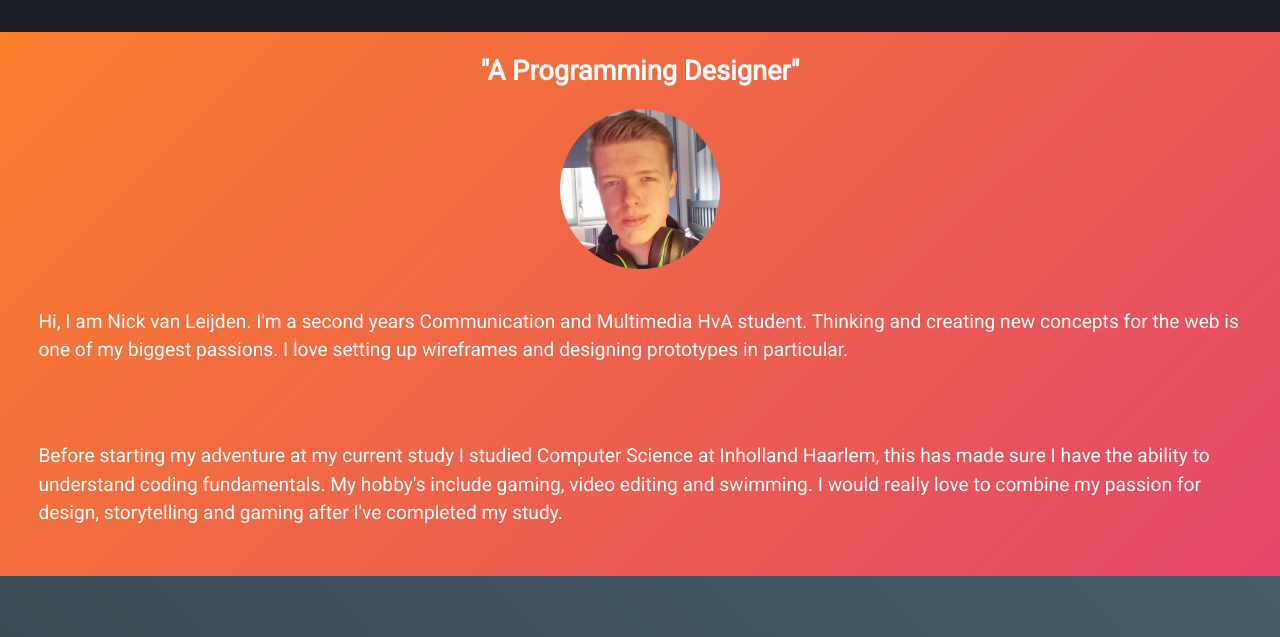
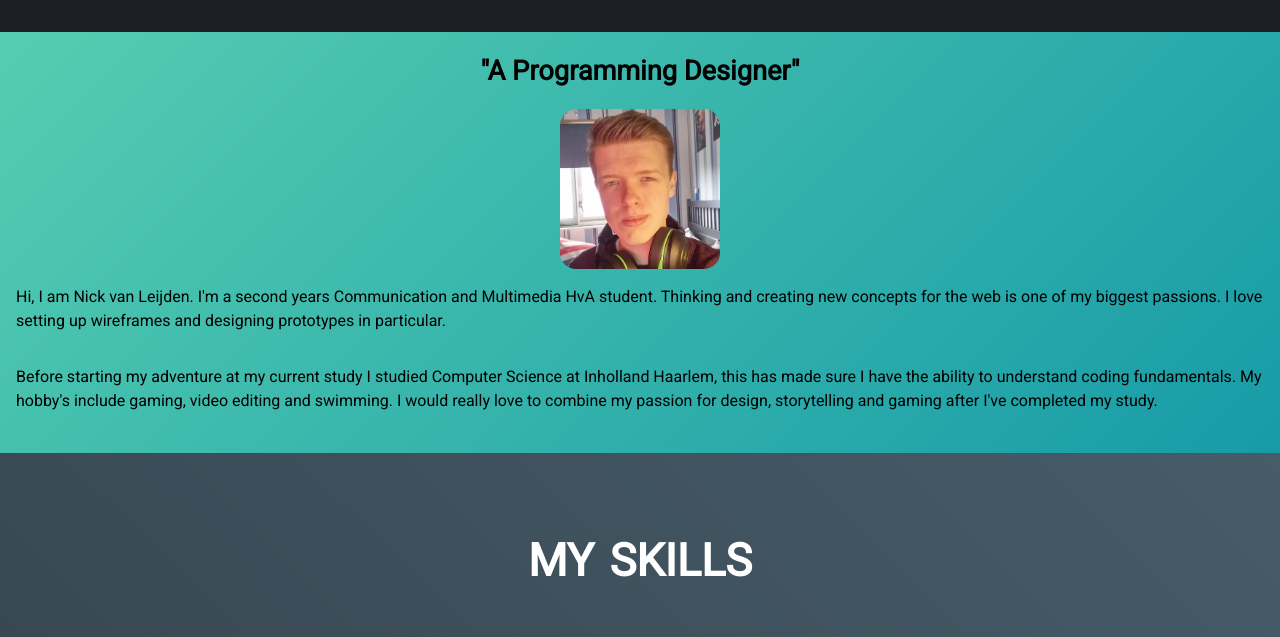
Before and after one commit to Nvleijden/Portfolio_Nic, a plain HTML site: page index.html in a window 1280 px wide. Shown: the part 768-1405 px from the top of the page. Drawn offline with Linux system fonts and the light colour scheme.

Commit message:
Revert "update5"
This reverts commit dca778f4ea552b18cb13db8630c69581a206fcc0.

```diff
--- a/css/main.css
+++ b/css/main.css
@@ -234,6 +234,12 @@ aside div:nth-of-type(2) button:first-of-type {
     width: 2em;
     height: 2em;
     margin: auto auto;
+
+}
+
+#forward:hover,
+#forward:focus {
+    background-color: red;
 }
 
 /* PLAYER INFO END */
@@ -267,20 +273,19 @@ article:first-of-type {
     display: flex;
     flex-direction: column;
     text-align: center;
-    background: rgba(249, 127, 45, 1);
-    background: -moz-linear-gradient(-45deg, rgba(249, 127, 45, 1) 0%, rgba(227, 71, 105, 1) 100%);
-    background: -webkit-gradient(left top, right bottom, color-stop(0%, rgba(249, 127, 45, 1)), color-stop(100%, rgba(227, 71, 105, 1)));
-    background: -webkit-linear-gradient(-45deg, rgba(249, 127, 45, 1) 0%, rgba(227, 71, 105, 1) 100%);
-    background: -o-linear-gradient(-45deg, rgba(249, 127, 45, 1) 0%, rgba(227, 71, 105, 1) 100%);
-    background: -ms-linear-gradient(-45deg, rgba(249, 127, 45, 1) 0%, rgba(227, 71, 105, 1) 100%);
-    background: linear-gradient(135deg, rgba(249, 127, 45, 1) 0%, rgba(227, 71, 105, 1) 100%);
-    filter: progid:DXImageTransform.Microsoft.gradient( startColorstr='#f97f2d', endColorstr='#e34769', GradientType=1);
-    color: white;
+    background: rgba(85, 205, 177, 1);
+    background: -moz-linear-gradient(-45deg, rgba(85, 205, 177, 1) 0%, rgba(23, 155, 167, 1) 100%);
+    background: -webkit-gradient(left top, right bottom, color-stop(0%, rgba(85, 205, 177, 1)), color-stop(100%, rgba(23, 155, 167, 1)));
+    background: -webkit-linear-gradient(-45deg, rgba(85, 205, 177, 1) 0%, rgba(23, 155, 167, 1) 100%);
+    background: -o-linear-gradient(-45deg, rgba(85, 205, 177, 1) 0%, rgba(23, 155, 167, 1) 100%);
+    background: -ms-linear-gradient(-45deg, rgba(85, 205, 177, 1) 0%, rgba(23, 155, 167, 1) 100%);
+    background: linear-gradient(135deg, rgba(85, 205, 177, 1) 0%, rgba(23, 155, 167, 1) 100%);
+    filter: progid:DXImageTransform.Microsoft.gradient( startColorstr='#55cdb1', endColorstr='#179ba7', GradientType=1)
 }
 
 article:first-of-type > img:first-of-type {
     width: 10em;
-    border-radius: 5em;
+    border-radius: 1em;
     align-self: center;
 }
 
@@ -291,9 +296,9 @@ article:first-of-type > h2 {
 
 article:first-of-type > p {
     text-align: left;
-    font-size: 1.2em;
+    font-size: 1em;
     line-height: 1.5em;
-    margin: 2em 2em
+    margin: 1em 1em
 }
 
 article:first-of-type > p:nth-of-type(2) {
@@ -346,7 +351,6 @@ article:nth-of-type(2) > section > p {
     width: 90%;
     margin: 0 auto;
     max-width: 20em;
-    font-size: 1.2em;
 }
 
 article:nth-of-type(3) {
@@ -395,9 +399,8 @@ article:nth-of-type(3) > section > h1 {
 }
 article:nth-of-type(3) > section > h2{
     text-align: center;
-    color: white;
+    color: rgba(227, 71, 105, 1);
     margin: 0 0 0.3em 0;
-    font-weight: 700;
 }
 article:nth-of-type(3) > section > h3{
     font-weight: bolder;
```
